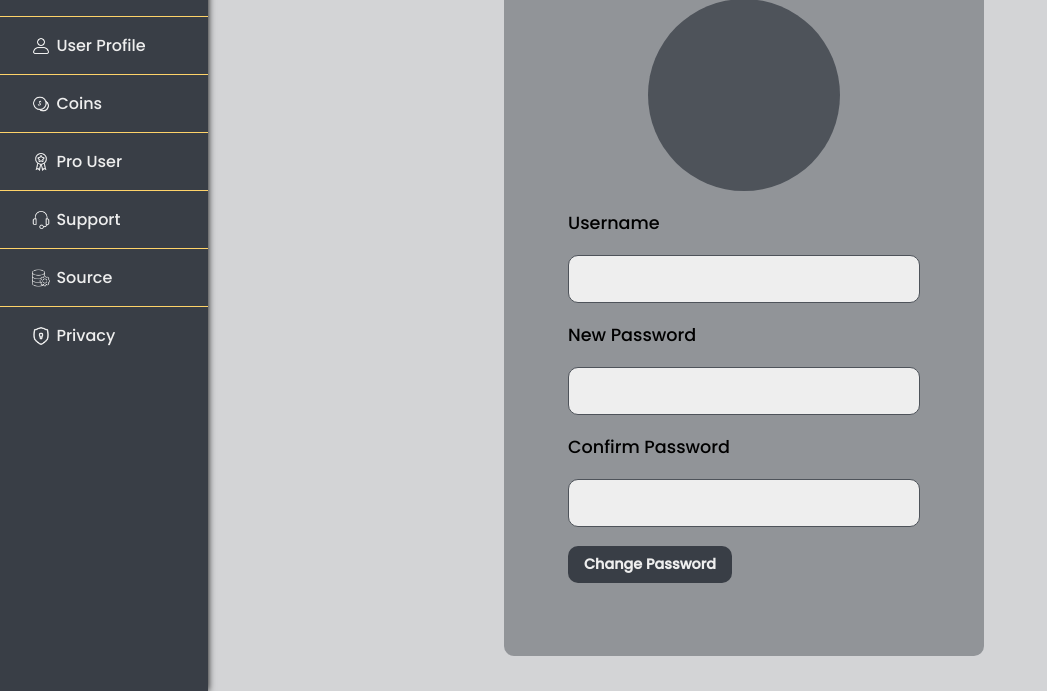
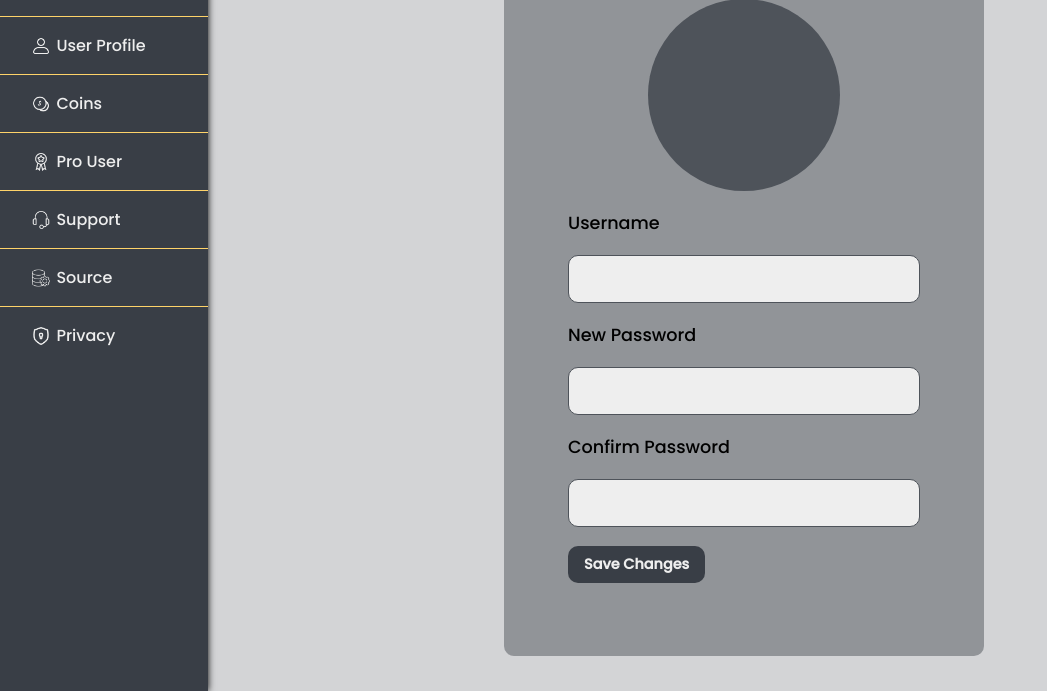
Before and after one commit to SoheilKhorram/BNP, a PHP site: page /panel.php in a window 1280 px wide. Shown: the part 109-800 px from the top of the page, without its empty margins (0-1047 px from the left). Run offline with PHP 8.4, Linux system fonts and the light colour scheme.

Commit message:
fixed typo

```diff
--- a/panel.php
+++ b/panel.php
@@ -103,7 +103,7 @@
             <input type="password">
             <label>Confirm Password</label>
             <input type="password">
-            <button class="user-profile__button">Change Password</button>
+            <button class="user-profile__button">Save Changes</button>
         </form>
     </div>
 
```
